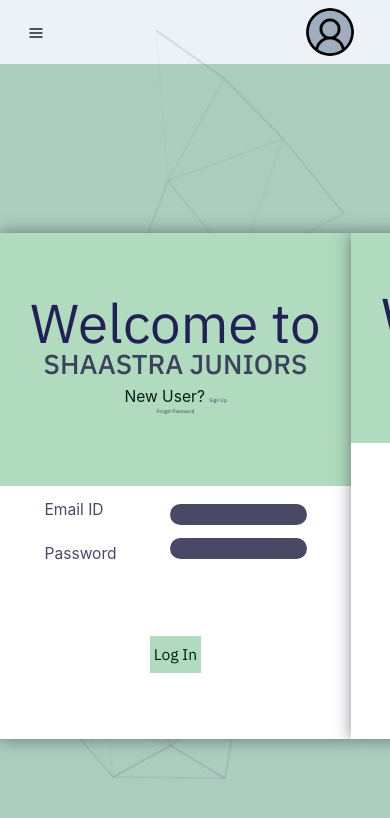
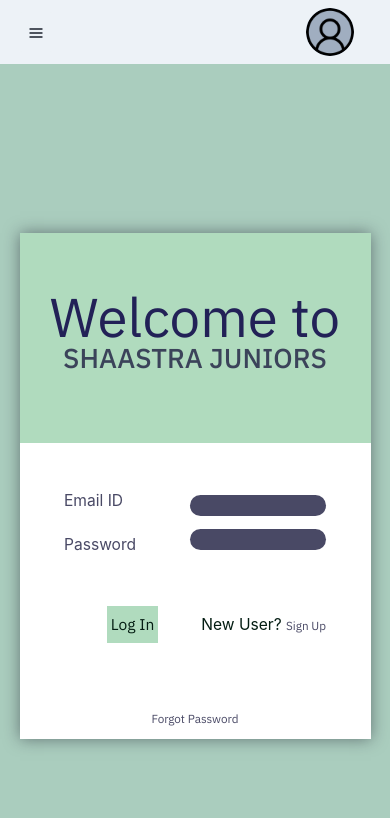
Before and after one commit to ShaastraWebops/shaastra-junior-website, a React (Create React App) app: page /signin in a window 390 px wide. Shown: the top 818 px of the page. Built offline with nearby package versions, Linux system fonts and the light colour scheme; some icons are missing; a web font is replaced by a local one.

Commit message:
signinUp

```diff
--- a/src/components/pages/championship/ChampionShip.tsx
+++ b/src/components/pages/championship/ChampionShip.jsx
@@ -26,7 +26,7 @@
     //-------------------------clearing data
     const [clearChampionshipMutation] = useClearChampionshipMutation({});
 
-    const clearHandler = (e : any) => {
+    const clearHandler = (e ) => {
         e.preventDefault();
         clearChampionshipMutation().then(()=>{
             console.log("Removed!!");
@@ -37,18 +37,18 @@
     //-------------------------posting data
     const [school, setSchool] = React.useState();
     const [points, setPoints] = React.useState();
-    const seterE = (e : any) => {
+    const seterE = (e) => {
         setSchool(e.target.value);
     }
-    const seterP = (e : any) => {
+    const seterP = (e ) => {
         setPoints(e.target.value);
     }
     console.log(typeof(points));
     console.log(typeof(school));
-    let x = parseInt(points!);
+    let x = parseInt(points);
     const [setChampionshipMutation, { data:data1, loading:loading1, error:error1 }] = useSetChampionshipMutation({
         variables: {
-            setChampionshipData: { points:x, schoolName: school! }
+            setChampionshipData: { points:x, schoolName: school }
         }
     });
     const handleSubmit = () => {
--- a/src/components/pages/signinUp/SignIn.tsx
+++ b/src/components/pages/signinUp/SignIn.tsx
@@ -56,11 +56,11 @@
     const onClose = () => {history.push('/')}
     return(
         <CustomBox>
-            <Box width="100vw" height="100vh" className="sign" backgroundColor="#AACDBE"
+            <Box width="100vw" height="100vh" className="sign" backgroundColor="#AACDBE" zIndex="-2"
             display="flex" alignItems="center">
             <Particles id="particles-js" params={particlesConfig}></Particles>
                 <Flex width="fit-content" margin="auto" height="60vh" alignItems="center" boxShadow="0px 0px 15px 0px #1c1c2b80"
-                zIndex="2" className="sign-flex">
+                zIndex="2" className="sign-flex sign-h">
                     <Box width="40vw" padding="0 1.8vw" backgroundColor="#b0dbbe" height="100%" className="sign-intro"
                     display="flex" flexDirection="column" justifyContent="center" alignItems="center">
                         <h1>Welcome to <br /> <span>SHAASTRA JUNIORS</span></h1>
@@ -140,7 +140,7 @@
 
                 <div className="sign-hidden">
                 <Flex width="fit-content" margin="auto" height="60vh" alignItems="center" boxShadow="0px 0px 15px 0px #1c1c2b80"
-                zIndex="2" flexDirection="column">
+                zIndex="2" flexDirection="column" className="sign-flex">
                     <Box width="40vw" padding="0 1.8vw" backgroundColor="#b0dbbe" height="70%" className="sign-intro"
                     display="flex" flexDirection="column" justifyContent="center" alignItems="center">
                         <h1>Welcome to <br /> <span>SHAASTRA JUNIORS</span></h1>
--- a/src/components/pages/signinUp/SignUp.tsx
+++ b/src/components/pages/signinUp/SignUp.tsx
@@ -47,7 +47,7 @@
             <Box width="100vw" height="100vh" className="sign" backgroundColor="#AACDBE" display="flex" alignItems="center">
             <Particles id="particles-js" params={particlesConfig}></Particles>
                 <Flex width="fit-content" margin="auto" height="60vh" boxShadow="0px 0px 15px 0px #1c1c2b80"
-                alignItems="center" zIndex="2" className="sign-flex sign-flex-up">
+                alignItems="center" zIndex="2" className="sign-flex sign-flex-up sign-h">
                     <Box width="40vw" padding="0 1.8vw"  height="100%" className="sign-intro" backgroundColor="#b0dbbe"
                     display="flex" flexDirection="column" justifyContent="center" alignItems="center">
                         <h1>Welcome to <br /> <span>SHAASTRA JUNIORS</span></h1>
@@ -118,7 +118,7 @@
 
 
                     <div className="sign-hidden">
-                    <Flex width="90vw" margin="auto" height="60vh" boxShadow="0px 0px 15px 0px #1c1c2b80"
+                    <Flex width="90vw" margin="auto" height="60vh" boxShadow="0px 0px 15px 0px #1c1c2b80" className="sign-flex sign-flex-up"
                 alignItems="center" zIndex="2" flexDirection="column">
                     <Box width="90vw" padding="0 1.8vw"  height="50%" className="sign-intro" backgroundColor="#b0dbbe"
                     display="flex" flexDirection="column" justifyContent="center" alignItems="center">
--- a/src/components/shared/CustomBox.tsx
+++ b/src/components/shared/CustomBox.tsx
@@ -14,7 +14,7 @@
     const bg = useColorModeValue("highlight.200", "primary.default")
 
     return (
-        <Box zIndex="1">
+        <Box zIndex="-10">
             <Header />
             {props.children}
             {/* <Particles id="particles-js" params={particlesConfig2}></Particles> */}
--- a/src/styles/header.css
+++ b/src/styles/header.css
@@ -17,7 +17,7 @@
     position: relative;
     /* background-color: #222244d8; */
     background-color: transparent;
-    z-index: 100;
+    z-index: 100 !important;
     color: black;
 }
 .chakra-modal__body a:hover, .chakra-modal__body svg:hover
--- a/src/styles/signin.css
+++ b/src/styles/signin.css
@@ -116,7 +116,7 @@
     content: "";
     width: 100vw;
     height: 100vh;
-    z-index: 1;
+    z-index: -1;
     /* z-index: -1; */
 }
 @media screen and (max-width: 850px)
@@ -215,17 +215,19 @@
     {
         text-align: center;
     }
-    .sign-hidden .sign-flex-up, .sign-hidden .sign-flex
+    .sign-h
     {
         display: none !important;
+        margin: auto !important;
     }
     .sign-hidden
     {
         display: block !important;
         flex-direction: column;
         margin: auto;
-        width: 90vw;
-        z-index: 10;
+        width: 100vw;
+        margin: auto;
+        z-index: 2;
     }
     .sign-intro
     {
@@ -287,6 +289,10 @@
     {
         height: 2.5vh !important;
     }
+    .sign-hidden span, .sign-hidden a
+    {
+        font-size: 3vw;
+    }
     .forgot
     {
         width: 80% !important;
```
Also changed, not shown: 1 other file (tests, documents, lock files or other folders).
